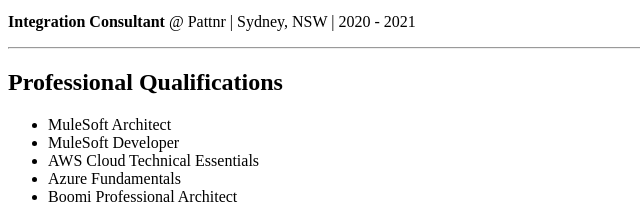
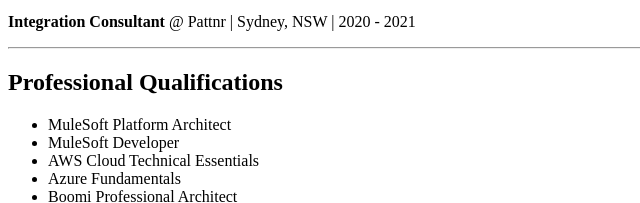
Before and after one commit to dannyngo-nvd/html-porfolio, a plain HTML site: page index.html in a window 1280 px wide. Shown: the part 951-1154 px from the top of the page, 0-640 px from the left. Drawn offline with Linux system fonts and the light colour scheme.

Commit message:
Update job title from 'MuleSoft Architect' to 'MuleSoft Platform Architect'

```diff
--- a/index.html
+++ b/index.html
@@ -81,7 +81,7 @@
     <hr />
     <h2>Professional Qualifications</h2>
     <ul>
-      <li>MuleSoft Architect</li>
+      <li>MuleSoft Platform Architect</li>
       <li>MuleSoft Developer</li>
       <li>AWS Cloud Technical Essentials</li>
       <li>Azure Fundamentals</li>
```
